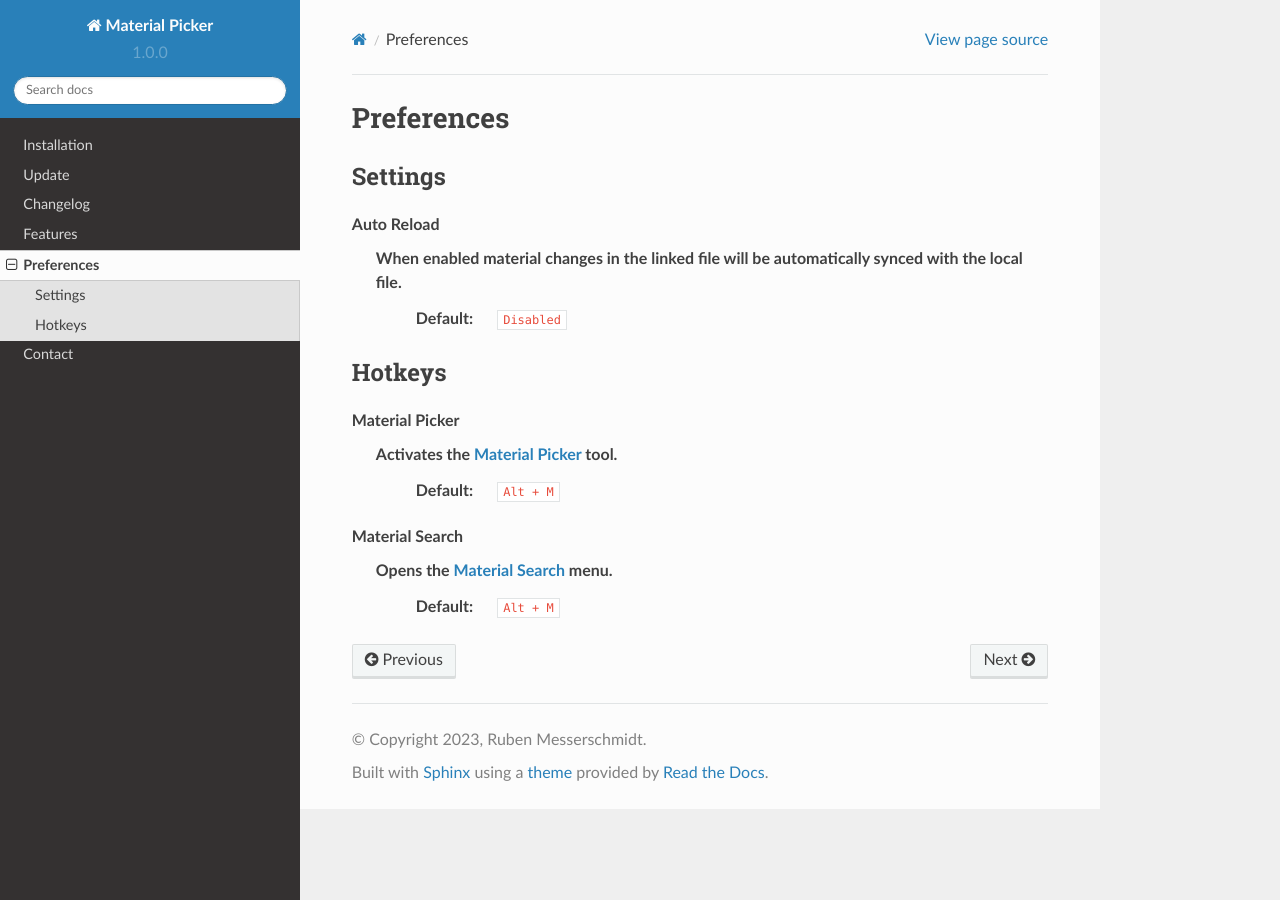
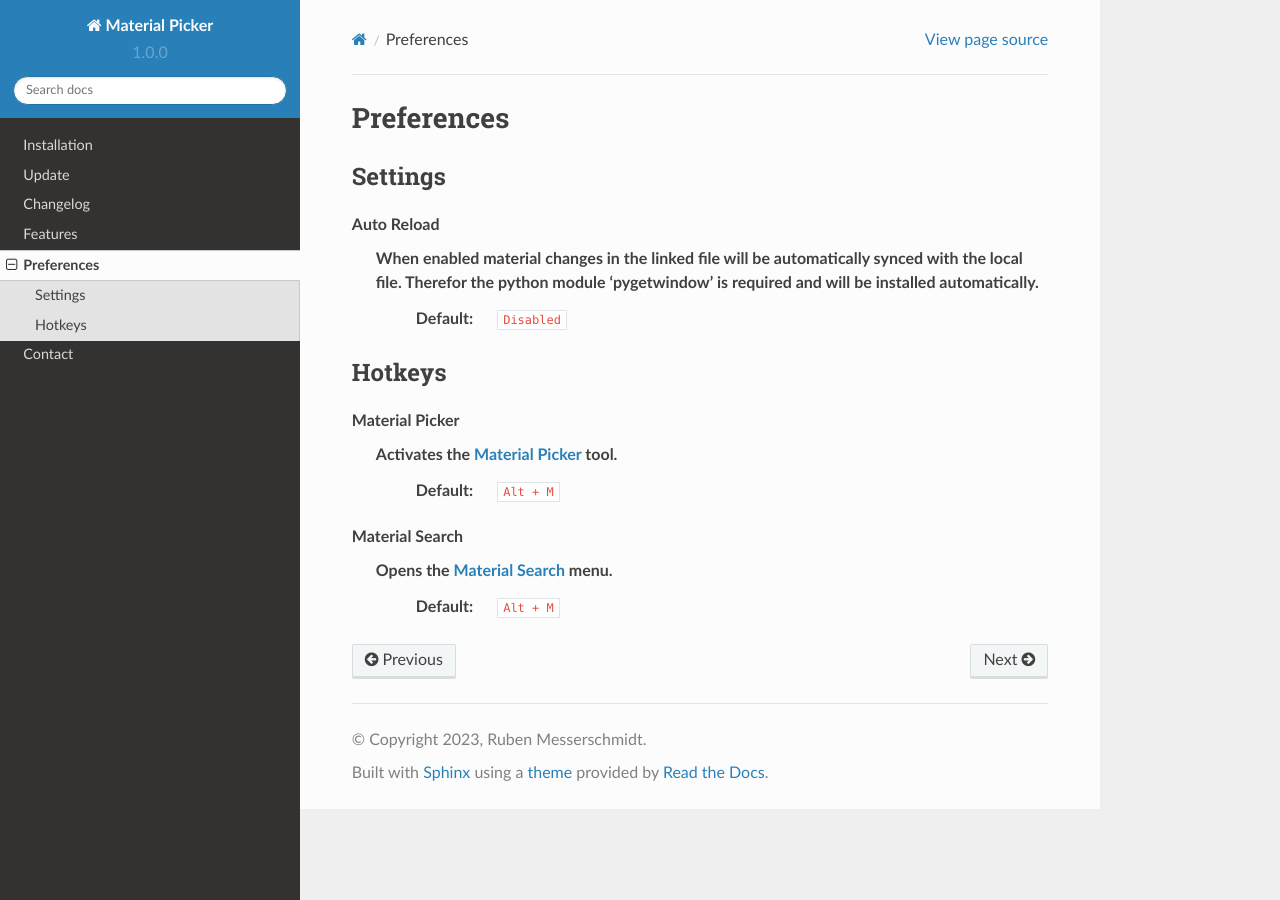
Before and after one commit to rubenmesserschmidt/Material-Picker_docs, a Sphinx documentation site: the page built from docs/source/preferences.rst, in a window 1280 px wide. Built offline with Sphinx 7.4.7 and the Read the Docs theme 2.0.0, drawn with Linux system fonts in a browser that asks for light colours.

Commit message:
edited prefs

```diff
--- a/docs/source/preferences.rst
+++ b/docs/source/preferences.rst
@@ -6,7 +6,7 @@ Settings
 ********
 
 **Auto Reload**
- When enabled material changes in the linked file will be automatically synced with the local file.
+ When enabled material changes in the linked file will be automatically synced with the local file. Therefor the python module 'pygetwindow' is required and will be installed automatically.
   :Default: ``Disabled``
 
 
```
